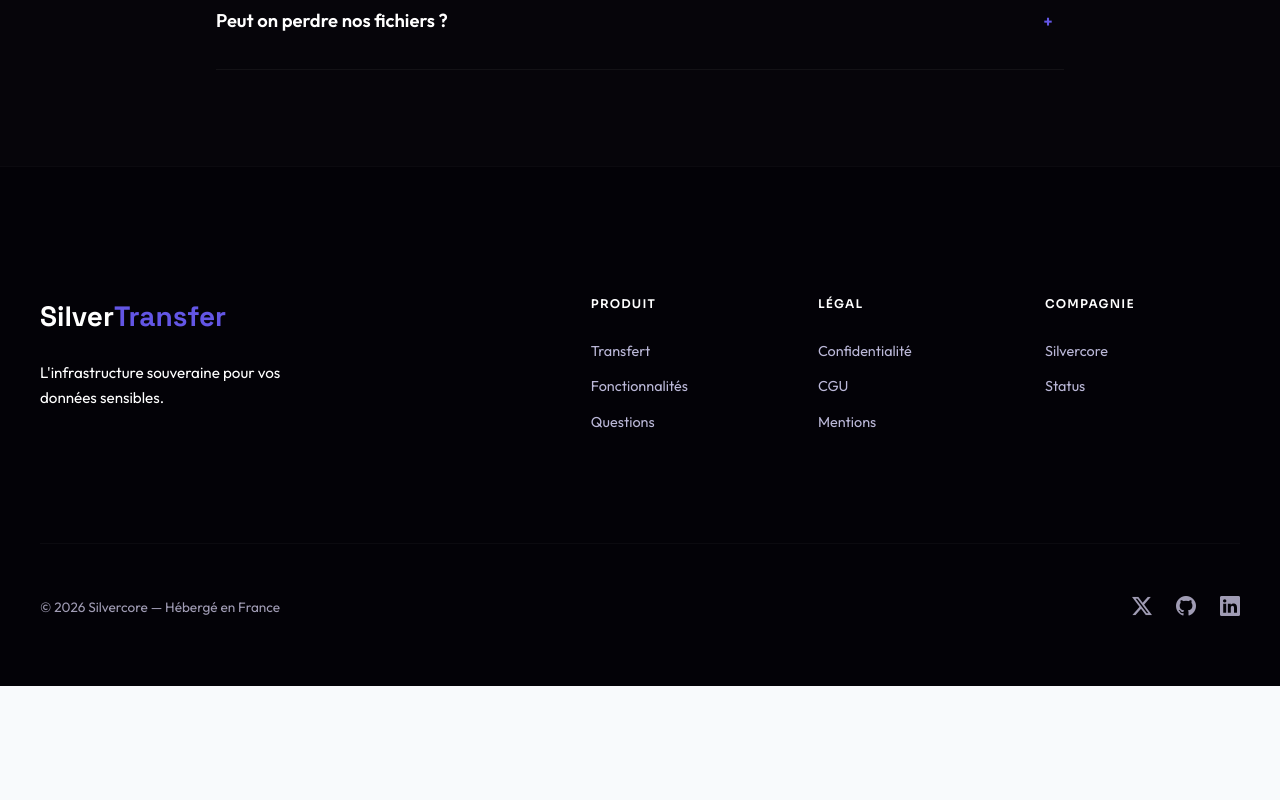
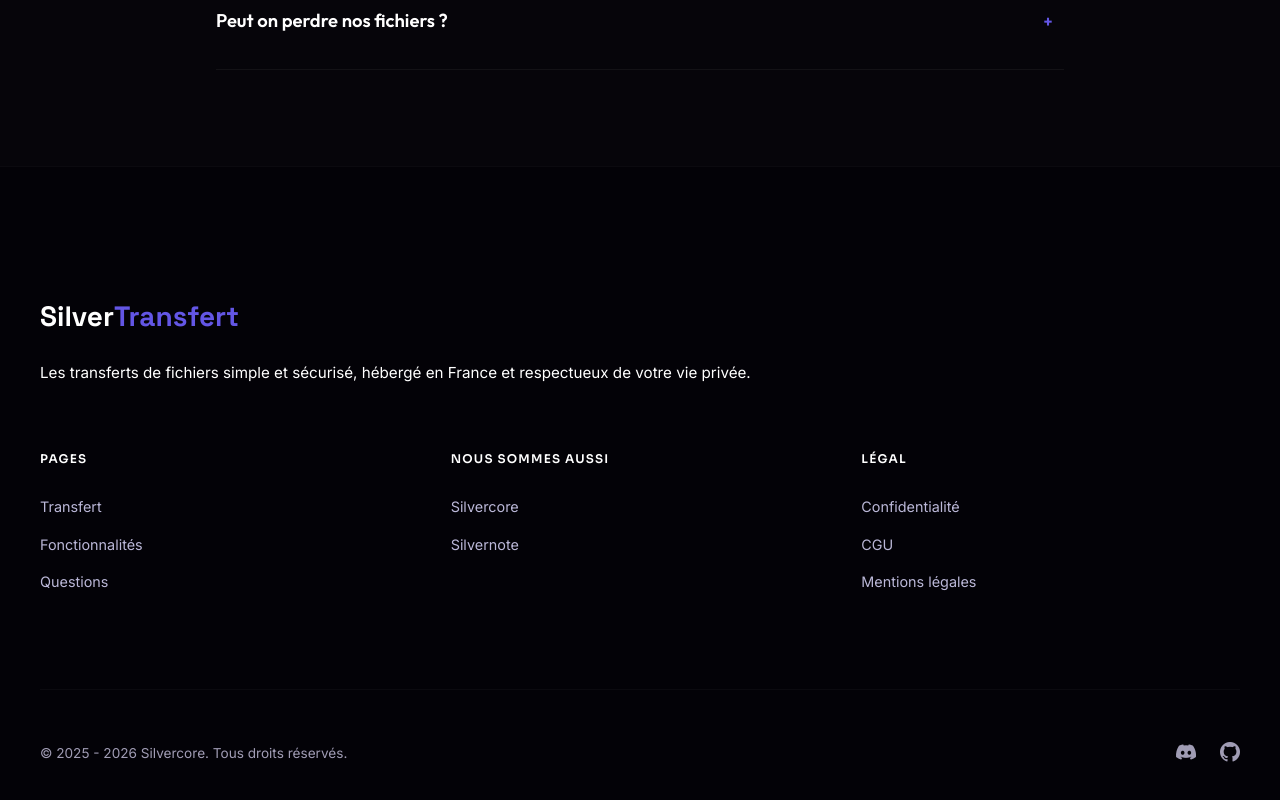
Before and after one commit to SilverCore-Git/silvertransfert, a Vue app: page / in a window 1280 px wide. Shown: the part 3182-3982 px from the top of the page. Before the commit the page ends 3868 px from the top, so only its background shows below. Built offline with nearby package versions, Linux system fonts and the light colour scheme; no server answers.

Commit message:
create footer

```diff
--- a/src/App.vue
+++ b/src/App.vue
@@ -1,3 +1,9 @@
+<script setup lang="ts">
+import Footer from './components/layouts/footer.vue';
+
+</script>
+
 <template>
   <router-view />
+  <Footer />
 </template>
--- /dev/null
+++ b/src/components/layouts/footer.vue
@@ -0,0 +1,58 @@
+<template>
+  <footer class="bg-[#030207] pt-32 pb-16 px-8 z-10 relative border-t border-[rgba(255,255,255,0.03)]">
+    <div class="max-w-[1200px] mx-auto grid grid-cols-1 lg:grid-cols-[1.5fr,2fr] gap-16 mb-24">
+
+      <div>
+        <div class="font-['Space_Grotesk'] text-[1.75rem] font-bold text-white mb-6">
+          Silver<span class="text-[#6356e5]">Transfert</span>
+
+        </div>
+        <p class="text-[0.95rem] text-white leading-relaxed max-w-4xl">
+          Les transferts de fichiers simple et sécurisé, hébergé en France et respectueux de votre vie privée.
+        </p>
+      </div>
+
+      <div class="grid grid-cols-1 sm:grid-cols-3 gap-8">
+        <div class="space-y-7">
+          <h6 class="text-[0.75rem] uppercase text-white tracking-[0.1em] font-semibold">Pages</h6>
+          <nav class="space-y-4">
+            <a href="#accueil" class="block text-[0.9rem] text-[#bbb8d8] hover:text-[#6356e5] transition-colors">Transfert</a>
+            <a href="#presentation" class="block text-[0.9rem] text-[#bbb8d8] hover:text-[#6356e5] transition-colors">Fonctionnalités</a>
+            <a href="#faq" class="block text-[0.9rem] text-[#bbb8d8] hover:text-[#6356e5] transition-colors">Questions</a>
+          </nav>
+        </div>
+
+        <div class="space-y-7">
+          <h6 class="text-[0.75rem] uppercase text-white tracking-[0.1em] font-semibold">Nous sommes aussi</h6>
+          <nav class="space-y-4">
+            <a href="https://www.silvercore.fr" target="_blank" class="block text-[0.9rem] text-[#bbb8d8] hover:text-[#6356e5] transition-colors">Silvercore</a>
+            <a href="https://www.silvernote.fr" target="_blank" class="block text-[0.9rem] text-[#bbb8d8] hover:text-[#6356e5] transition-colors">Silvernote</a>
+          </nav>
+        </div>
+
+        <div class="space-y-7">
+          <h6 class="text-[0.75rem] uppercase text-white tracking-[0.1em] font-semibold">Légal</h6>
+          <nav class="space-y-4">
+            <a href="#" class="block text-[0.9rem] text-[#bbb8d8] hover:text-[#6356e5] transition-colors">Confidentialité</a>
+            <a href="#" class="block text-[0.9rem] text-[#bbb8d8] hover:text-[#6356e5] transition-colors">CGU</a>
+            <a href="#" class="block text-[0.9rem] text-[#bbb8d8] hover:text-[#6356e5] transition-colors">Mentions légales</a>
+          </nav>
+        </div>
+
+      </div>
+    </div>
+
+    <div class="max-w-[1200px] mx-auto pt-12 border-t border-[rgba(255,255,255,0.03)] flex flex-col md:flex-row justify-between items-center gap-6">
+      <span class="text-[0.85rem] text-[#a09cb4]">&copy; 2025 - {{ new Date().getFullYear() }} Silvercore. Tous droits réservés. </span>
+
+      <div class="flex gap-6">
+        <a href="https://taap.it/silvercore.discord" class="text-[#a09cb4] hover:text-[#6356e5] text-[1.25rem] transition-all hover:-translate-y-1">
+          <i class="bi bi-discord"></i>
+        </a>
+        <a href="https://github.com/SilverCore-Git" class="text-[#a09cb4] hover:text-[#6356e5] text-[1.25rem] transition-all hover:-translate-y-1">
+          <i class="bi bi-github"></i>
+        </a>
+      </div>
+    </div>
+  </footer>
+</template>
--- a/src/views/Home/Home.vue
+++ b/src/views/Home/Home.vue
@@ -274,44 +274,8 @@ function reset() {
 
     <FaqSection />
 
-    <footer class="site-footer">
-      <div class="footer-grid">
-        <div class="footer-brand-col">
-          <div class="f-logo">Silver<span>Transfer</span></div>
-          <p class="f-tagline">L'infrastructure souveraine pour vos données sensibles.</p>
-        </div>
+  </div>
 
-        <div class="footer-links-grid">
-          <div class="f-group">
-            <h6>Produit</h6>
-            <a href="#accueil">Transfert</a>
-            <a href="#presentation">Fonctionnalités</a>
-            <a href="#faq">Questions</a>
-          </div>
-          <div class="f-group">
-            <h6>Légal</h6>
-            <a href="#">Confidentialité</a>
-            <a href="#">CGU</a>
-            <a href="#">Mentions</a>
-          </div>
-          <div class="f-group">
-            <h6>Compagnie</h6>
-            <a href="https://www.silvercore.fr" target="_blank">Silvercore</a>
-            <a href="https://status.silvercore.fr" target="_blank">Status</a>
-          </div>
-        </div>
-      </div>
-
-      <div class="footer-copyright">
-        <span>© 2026 Silvercore — Hébergé en France</span>
-        <div class="f-socials">
-          <a href="#"><i class="bi bi-twitter-x"/></a>
-          <a href="#"><i class="bi bi-github"/></a>
-          <a href="#"><i class="bi bi-linkedin"/></a>
-        </div>
-      </div>
-    </footer>
-  </div>
 </template>
 
 <style>
```
